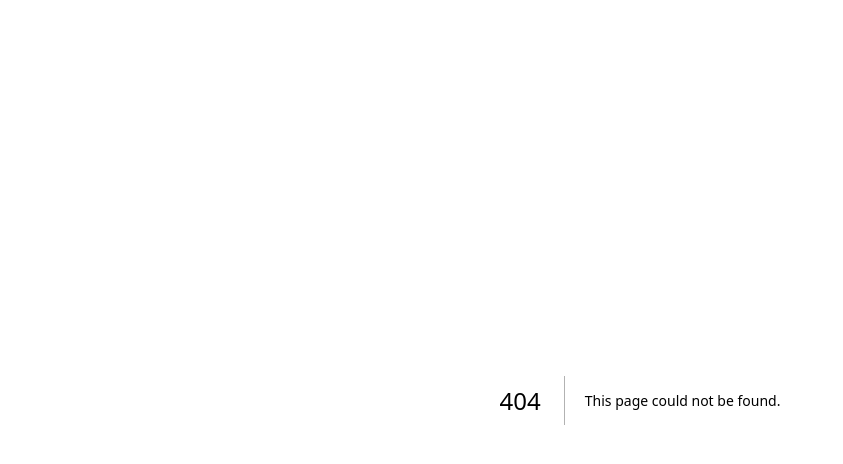
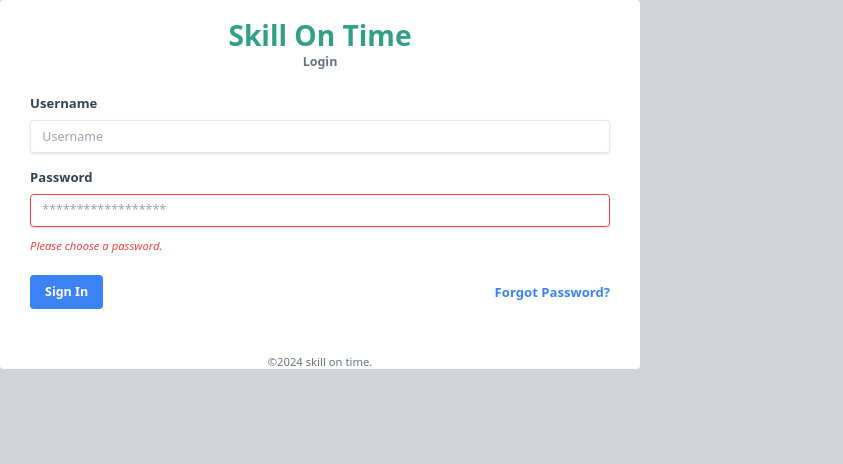
Before and after one commit to ShivamDosso21Com/LMS-next, a Next.js app: page /login in a window 1280 px wide. Before the commit this address had no page. Shown: the top 464 px of the page, without its empty margins (0-843 px from the left). Built offline with nearby package versions, Linux system fonts and the light colour scheme.

Commit message:
share some file

```diff
--- /dev/null
+++ b/app/Sidebar.tsx
@@ -0,0 +1,9 @@
+export default function Sidebar() {
+    return (
+      <>
+          <div className="bg-white ">
+                Hi
+        </div>
+      </>
+    );
+  }
--- /dev/null
+++ b/app/Topbar.tsx
@@ -0,0 +1,9 @@
+export default function Topbar() {
+    return (
+        <div className="bg-white w-full float-right">
+            <div>
+
+            </div>
+        </div>
+    );
+  }
--- a/app/globals.css
+++ b/app/globals.css
@@ -3,31 +3,13 @@
 @tailwind utilities;
 
 :root {
-  --foreground-rgb: 0, 0, 0;
-  --background-start-rgb: 214, 219, 220;
-  --background-end-rgb: 255, 255, 255;
-}
-
-@media (prefers-color-scheme: dark) {
-  :root {
-    --foreground-rgb: 255, 255, 255;
-    --background-start-rgb: 0, 0, 0;
-    --background-end-rgb: 0, 0, 0;
-  }
+  margin: 0;
+  padding: 0;
+  font-size: 15px;
 }
 
 body {
-  color: rgb(var(--foreground-rgb));
-  background: linear-gradient(
-      to bottom,
-      transparent,
-      rgb(var(--background-end-rgb))
-    )
-    rgb(var(--background-start-rgb));
+  margin: 0;
+  padding: 0;
+  font-size:smaller;
 }
-
-@layer utilities {
-  .text-balance {
-    text-wrap: balance;
-  }
-}
--- a/app/layout.tsx
+++ b/app/layout.tsx
@@ -16,7 +16,7 @@ export default function RootLayout({
 }>) {
   return (
     <html lang="en">
-      <body className={inter.className}>{children}</body>
+      <body className='bg-gray-300'>{children}</body>
     </html>
   );
 }
--- /dev/null
+++ b/app/login/LoginForm.tsx
@@ -0,0 +1,35 @@
+
+
+export default function LoginForm() {
+    return (
+      <>
+        <form className=" px-8 pt-6 pb-8 mb-4">
+            <div className="mb-4">
+                <label className="block text-gray-700 text-sm font-bold mb-2" >
+                    Username
+                </label>
+                <input className="shadow appearance-none border rounded w-full py-2 px-3 text-gray-700 leading-tight focus:outline-none focus:shadow-outline" id="username" type="text" placeholder="Username" />
+            </div>
+            <div className="mb-6">
+                <label className="block text-gray-700 text-sm font-bold mb-2" >
+                    Password
+                </label>
+                <input className="shadow appearance-none border border-red-500 rounded w-full py-2 px-3 text-gray-700 mb-3 leading-tight focus:outline-none focus:shadow-outline" id="password" type="password" placeholder="******************" />
+                <p className="text-red-500 text-xs italic">Please choose a password.</p>
+            </div>
+            <div className="flex items-center justify-between">
+                <button className="bg-blue-500 hover:bg-blue-700 text-white font-bold py-2 px-4 rounded focus:outline-none focus:shadow-outline" type="button">
+                    Sign In
+                </button>
+                <a className="inline-block align-baseline font-bold text-sm text-blue-500 hover:text-blue-800" href="#">
+                    Forgot Password?
+                </a>
+            </div>
+        </form>
+        <p className="text-center text-gray-500 text-xs">
+            &copy;2024 skill on time.
+        </p>
+
+      </>
+    );
+  }
--- /dev/null
+++ b/app/login/page.tsx
@@ -0,0 +1,15 @@
+import LoginForm from "./LoginForm";
+
+export default function Login() {
+    return (
+      <>
+        <div className="bg-white w-1/2 h-1/3 rounded">
+            <div className="">
+              <div className="text-center text-color text-3xl font-bold pt-5">Skill On Time</div>
+              <div className="text-center text-gray-500 font-bold">Login</div>
+              <LoginForm />
+            </div>
+        </div>
+      </>
+    );
+  }
--- a/app/page.tsx
+++ b/app/page.tsx
@@ -1,113 +1,13 @@
-import Image from "next/image";
+import Sidebar from "./Sidebar";
+import Topbar from "./Topbar";
+
 
 export default function Home() {
   return (
-    <main className="flex min-h-screen flex-col items-center justify-between p-24">
-      <div className="z-10 w-full max-w-5xl items-center justify-between font-mono text-sm lg:flex">
-        <p className="fixed left-0 top-0 flex w-full justify-center border-b border-gray-300 bg-gradient-to-b from-zinc-200 pb-6 pt-8 backdrop-blur-2xl dark:border-neutral-800 dark:bg-zinc-800/30 dark:from-inherit lg:static lg:w-auto  lg:rounded-xl lg:border lg:bg-gray-200 lg:p-4 lg:dark:bg-zinc-800/30">
-          Get started by editing&nbsp;
-          <code className="font-mono font-bold">app/page.tsx</code>
-        </p>
-        <div className="fixed bottom-0 left-0 flex h-48 w-full items-end justify-center bg-gradient-to-t from-white via-white dark:from-black dark:via-black lg:static lg:size-auto lg:bg-none">
-          <a
-            className="pointer-events-none flex place-items-center gap-2 p-8 lg:pointer-events-auto lg:p-0"
-            href="https://vercel.com?utm_source=create-next-app&utm_medium=appdir-template&utm_campaign=create-next-app"
-            target="_blank"
-            rel="noopener noreferrer"
-          >
-            By{" "}
-            <Image
-              src="/vercel.svg"
-              alt="Vercel Logo"
-              className="dark:invert"
-              width={100}
-              height={24}
-              priority
-            />
-          </a>
-        </div>
-      </div>
+    <>
+      <Topbar />
 
-      <div className="relative z-[-1] flex place-items-center before:absolute before:h-[300px] before:w-full before:-translate-x-1/2 before:rounded-full before:bg-gradient-radial before:from-white before:to-transparent before:blur-2xl before:content-[''] after:absolute after:-z-20 after:h-[180px] after:w-full after:translate-x-1/3 after:bg-gradient-conic after:from-sky-200 after:via-blue-200 after:blur-2xl after:content-[''] before:dark:bg-gradient-to-br before:dark:from-transparent before:dark:to-blue-700 before:dark:opacity-10 after:dark:from-sky-900 after:dark:via-[#0141ff] after:dark:opacity-40 sm:before:w-[480px] sm:after:w-[240px] before:lg:h-[360px]">
-        <Image
-          className="relative dark:drop-shadow-[0_0_0.3rem_#ffffff70] dark:invert"
-          src="/next.svg"
-          alt="Next.js Logo"
-          width={180}
-          height={37}
-          priority
-        />
-      </div>
-
-      <div className="mb-32 grid text-center lg:mb-0 lg:w-full lg:max-w-5xl lg:grid-cols-4 lg:text-left">
-        <a
-          href="https://nextjs.org/docs?utm_source=create-next-app&utm_medium=appdir-template&utm_campaign=create-next-app"
-          className="group rounded-lg border border-transparent px-5 py-4 transition-colors hover:border-gray-300 hover:bg-gray-100 hover:dark:border-neutral-700 hover:dark:bg-neutral-800/30"
-          target="_blank"
-          rel="noopener noreferrer"
-        >
-          <h2 className="mb-3 text-2xl font-semibold">
-            Docs{" "}
-            <span className="inline-block transition-transform group-hover:translate-x-1 motion-reduce:transform-none">
-              -&gt;
-            </span>
-          </h2>
-          <p className="m-0 max-w-[30ch] text-sm opacity-50">
-            Find in-depth information about Next.js features and API.
-          </p>
-        </a>
-
-        <a
-          href="https://nextjs.org/learn?utm_source=create-next-app&utm_medium=appdir-template-tw&utm_campaign=create-next-app"
-          className="group rounded-lg border border-transparent px-5 py-4 transition-colors hover:border-gray-300 hover:bg-gray-100 hover:dark:border-neutral-700 hover:dark:bg-neutral-800/30"
-          target="_blank"
-          rel="noopener noreferrer"
-        >
-          <h2 className="mb-3 text-2xl font-semibold">
-            Learn{" "}
-            <span className="inline-block transition-transform group-hover:translate-x-1 motion-reduce:transform-none">
-              -&gt;
-            </span>
-          </h2>
-          <p className="m-0 max-w-[30ch] text-sm opacity-50">
-            Learn about Next.js in an interactive course with&nbsp;quizzes!
-          </p>
-        </a>
-
-        <a
-          href="https://vercel.com/templates?framework=next.js&utm_source=create-next-app&utm_medium=appdir-template&utm_campaign=create-next-app"
-          className="group rounded-lg border border-transparent px-5 py-4 transition-colors hover:border-gray-300 hover:bg-gray-100 hover:dark:border-neutral-700 hover:dark:bg-neutral-800/30"
-          target="_blank"
-          rel="noopener noreferrer"
-        >
-          <h2 className="mb-3 text-2xl font-semibold">
-            Templates{" "}
-            <span className="inline-block transition-transform group-hover:translate-x-1 motion-reduce:transform-none">
-              -&gt;
-            </span>
-          </h2>
-          <p className="m-0 max-w-[30ch] text-sm opacity-50">
-            Explore starter templates for Next.js.
-          </p>
-        </a>
-
-        <a
-          href="https://vercel.com/new?utm_source=create-next-app&utm_medium=appdir-template&utm_campaign=create-next-app"
-          className="group rounded-lg border border-transparent px-5 py-4 transition-colors hover:border-gray-300 hover:bg-gray-100 hover:dark:border-neutral-700 hover:dark:bg-neutral-800/30"
-          target="_blank"
-          rel="noopener noreferrer"
-        >
-          <h2 className="mb-3 text-2xl font-semibold">
-            Deploy{" "}
-            <span className="inline-block transition-transform group-hover:translate-x-1 motion-reduce:transform-none">
-              -&gt;
-            </span>
-          </h2>
-          <p className="m-0 max-w-[30ch] text-balance text-sm opacity-50">
-            Instantly deploy your Next.js site to a shareable URL with Vercel.
-          </p>
-        </a>
-      </div>
-    </main>
+      <Sidebar />
+    </>
   );
 }
--- a/tailwind.config.ts
+++ b/tailwind.config.ts
@@ -13,6 +13,9 @@ const config: Config = {
         "gradient-conic":
           "conic-gradient(from 180deg at 50% 50%, var(--tw-gradient-stops))",
       },
+      colors:{
+        color:'#339f89'
+      }
     },
   },
   plugins: [],
```
